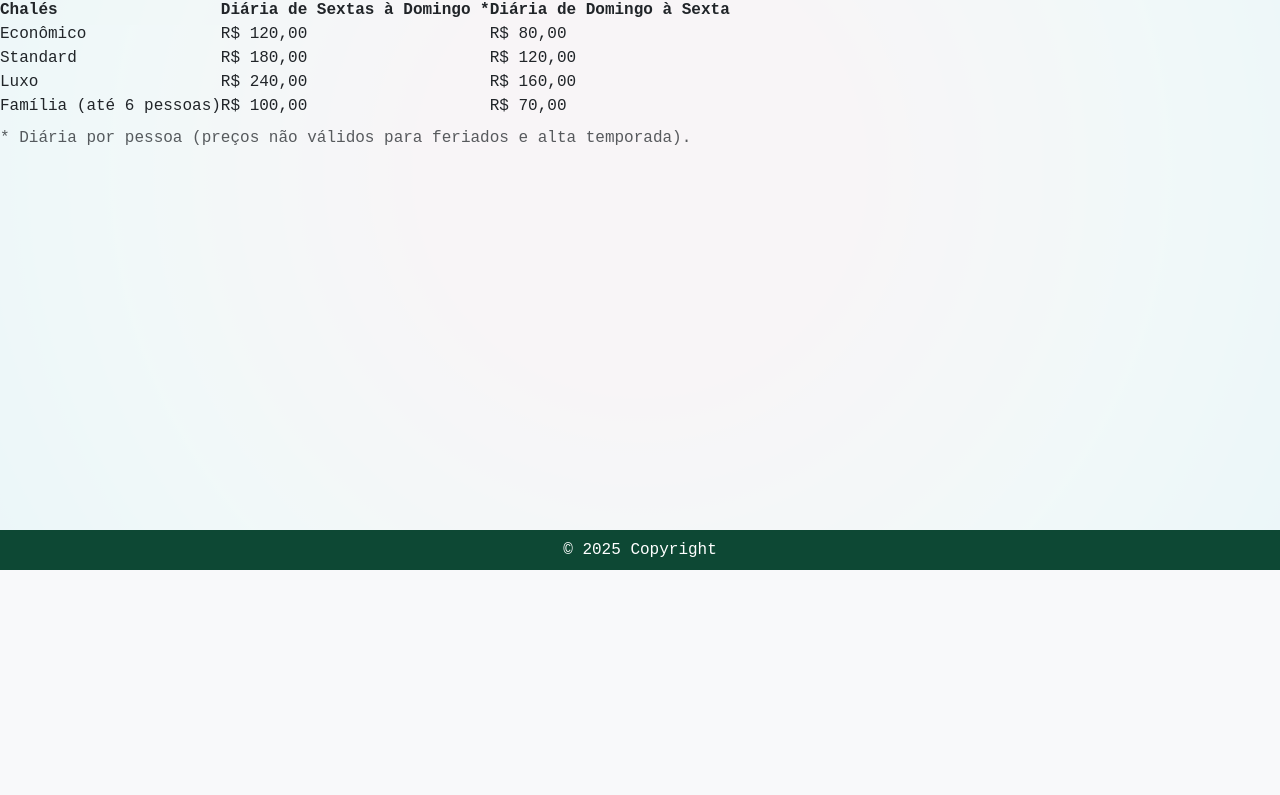
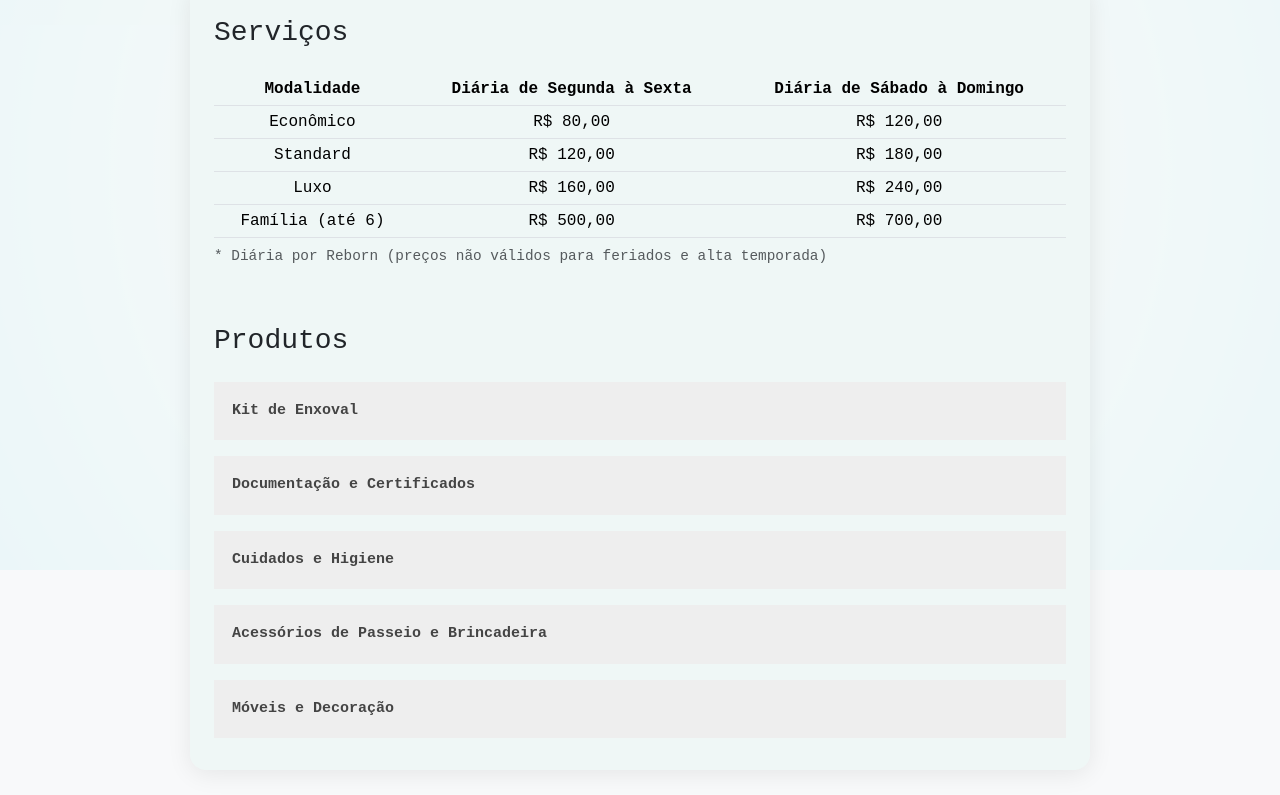
Before and after one commit to gbschaves/DesenvolvimentoWeb, a website: page servicosprod.html in a window 1280 px wide. Shown: the part 230-1025 px from the top of the page. Before the commit the page ends 800 px from the top, so only its background shows below. Drawn offline with nearby package versions, Linux system fonts and the light colour scheme.

Commit message:
Implementações nas paginas de cadastro, serviços e produtos e css

```diff
--- a/css/globals.css
+++ b/css/globals.css
@@ -82,16 +82,96 @@ main article p {
   text-align: center;
 }
 
+/* Estilo para o formulário de cadastro */
 .form-cadastro {
-  max-width: 800px;
+  width: 900px;
   margin: 32px auto;
-  background: #fff;
+  background: #eff7f6;
   padding: 32px 24px;
   border-radius: 16px;
   box-shadow: 0 4px 24px rgba(0,0,0,0.08);
   display: flex;
   flex-direction: column;
   gap: 16px;
+}
+
+/* Estilo para a tabela de serviços e listas de produtos */
+.container-cadastro {
+  width: 900px;
+  margin: 32px auto;
+  background: #eff7f6;
+  padding: 32px 24px;
+  border-radius: 16px;
+  box-shadow: 0 4px 24px rgba(0,0,0,0.08);
+  display: flex;
+  flex-direction: column;
+  gap: 16px;
+}
+
+/* Estilo para a tabela de serviços */
+table {
+  text-align: center;
+  border-collapse: collapse; /* Remove espaços entre as bordas */
+}
+
+table.table,
+table.table-sm {
+  background: #eff7f6 !important;
+}
+
+table.table th,
+table.table-sm th,
+table.table td,
+table.table-sm td {
+  background: #eff7f6 !important;
+}
+
+table caption {
+  font-size: 0.9em;
+  margin-bottom: 16px;
+}
+
+/* Estilo para os botões com as listas de produtos */
+.collapsible {
+  background-color: #eee;
+  color: #444;
+  cursor: pointer;
+  padding: 18px;
+  width: 100%;
+  border: none;
+  text-align: left;
+  outline: none;
+  font-size: 15px;
+  font-weight: bold;
+}
+
+/* Altera a cor do botão ao passar o mouse por cima*/
+.active, .collapsible:hover {
+  background-color: #eff7f6;
+}
+
+/* Estilos de cada botão*/
+.content-1,
+.content-2,
+.content-3,
+.content-4,
+.content-5 {
+  padding: 0 18px;
+  display: none;
+  overflow: hidden;
+
+}
+
+/* Estilo dos itens dentro de cada conteúdo */
+.content-1 ul,
+.content-2 ul,
+.content-2 p,
+.content-3 ul,
+.content-4 ul,
+.content-5 ul {
+  list-style-type: none;
+  padding: 0;
+  margin: 0;
 }
 
 .gradient-overlay {
--- /dev/null
+++ b/js/botao_produto.js
@@ -0,0 +1,14 @@
+document.addEventListener("DOMContentLoaded", function () {
+  var coll = document.getElementsByClassName("collapsible");
+  for (var i = 0; i < coll.length; i++) {
+    coll[i].addEventListener("click", function () {
+      this.classList.toggle("active");
+      var content = this.nextElementSibling;
+      if (content.style.display === "block") {
+        content.style.display = "none";
+      } else {
+        content.style.display = "block";
+      }
+    });
+  }
+});
--- a/servicosprod.html
+++ b/servicosprod.html
@@ -30,7 +30,7 @@
     <div class="gradient-overlay"></div>
     <header>
       <h1 id="main-title" class="text-center text-black">
-        Serviços e Produtos
+        Experiência SafeReborn
       </h1>
       <hr />
       <nav>
@@ -41,44 +41,93 @@
         <a href="contato.html">Contatos</a>
       </nav>
     </header>
-        <main class="container_tarifa">
-        <article>
-            <h2>Tarifas</h2>
-        </article>
-
-        <table>
-            <caption>* Diária por pessoa (preços não válidos para feriados e alta temporada).</caption>
+        <main class="container-cadastro">
+          <h3>Serviços</h3>
+          <table class="table table-sm">
+            <caption>* Diária por Reborn (preços não válidos para feriados e alta temporada)</caption>
             <thead>
                 <tr>
-                    <th>Chalés</th>
-                    <th>Diária de Sextas à Domingo *</th>
-                    <th>Diária de Domingo à Sexta</th>
+                    <th>Modalidade</th>
+                    <th>Diária de Segunda à Sexta</th>
+                    <th>Diária de Sábado à Domingo</th>
                 </tr>
             </thead>
             <tbody>
                 <tr>
                     <td>Econômico</td>
+                    <td>R$ 80,00</td>
                     <td>R$ 120,00</td>
-                    <td>R$ 80,00</td>
                 </tr>
                 <tr>
                     <td>Standard</td>
+                    <td>R$ 120,00</td>
                     <td>R$ 180,00</td>
-                    <td>R$ 120,00</td>
                 </tr>
                 <tr>
                     <td>Luxo</td>
+                    <td>R$ 160,00</td>
                     <td>R$ 240,00</td>
-                    <td>R$ 160,00</td>
                 </tr>
                 <tr>
-                    <td>Família (até 6 pessoas)</td>
-                    <td>R$ 100,00</td>
-                    <td>R$ 70,00</td>
+                    <td>Família (até 6)</td>
+                    <td>R$ 500,00</td>
+                    <td>R$ 700,00</td>
                 </tr>
             </tbody>
-        </table>
+          </table>
+
+          <h3>Produtos</h3>
+          <button type="button" class="collapsible">Kit de Enxoval</button>
+          <div class="content-1">
+            <ul>
+              <li>Peças de roupa</li>
+              <li>Chupeta magnética</li>
+              <li>Mamadeira com líquido simulado</li>
+              <li>Fralda descartável</li>
+            </ul>
+          </div>
+
+          <button type="button" class="collapsible">Documentação e Certificados</button>
+          <div class="content-2">
+            <ul>
+              <li>Certidão de nascimento *</li>
+              <li>Teste do pezinho *</li>
+              <li>Manual de cuidados</li>
+              <li>Cartão de vacinação *</li>
+            </ul>
+            <p>* Documentos simulados</p>
+          </div>
+
+          <button type="button" class="collapsible">Cuidados e Higiene</button>
+          <div class="content-3">
+            <ul>
+              <li>Kits de cabelo</li>
+              <li>Perfumes</li>
+              <li>Lenços umedecidos</li>
+            </ul>
+          </div>
+
+          <button type="button" class="collapsible">Acessórios de Passeio e Brincadeira</button>
+          <div class="content-4">
+            <ul>
+              <li>Carrinhos de boneca, bebê conforto em miniatura, cangurus e slings</li>
+              <li>Mamadeiras extras, pratinhos e talheres de brinquedo</li>
+              <li>Mantas, cobertores e "naninhas" (paninhos de boca)</li>
+              <li>Bolsas maternidade para levar os itens da boneca</li>
+            </ul>
+          </div>
+
+          <button type="button" class="collapsible">Móveis e Decoração</button>
+          <div class="content-5">
+            <ul>
+              <li>Berços em miniatura</li>
+              <li>Ninhos para bebê</li>
+              <li>Trocadores de fraldas</li>
+              <li>Pequenos guarda-roupas ou cômodas</li>
+            </ul>
+          </div>
     </main>
+    <script src="./js/botao_produto.js"></script>
     <footer class="text-center p-2">
       <div>© 2025 Copyright</div>
     </footer>
```
